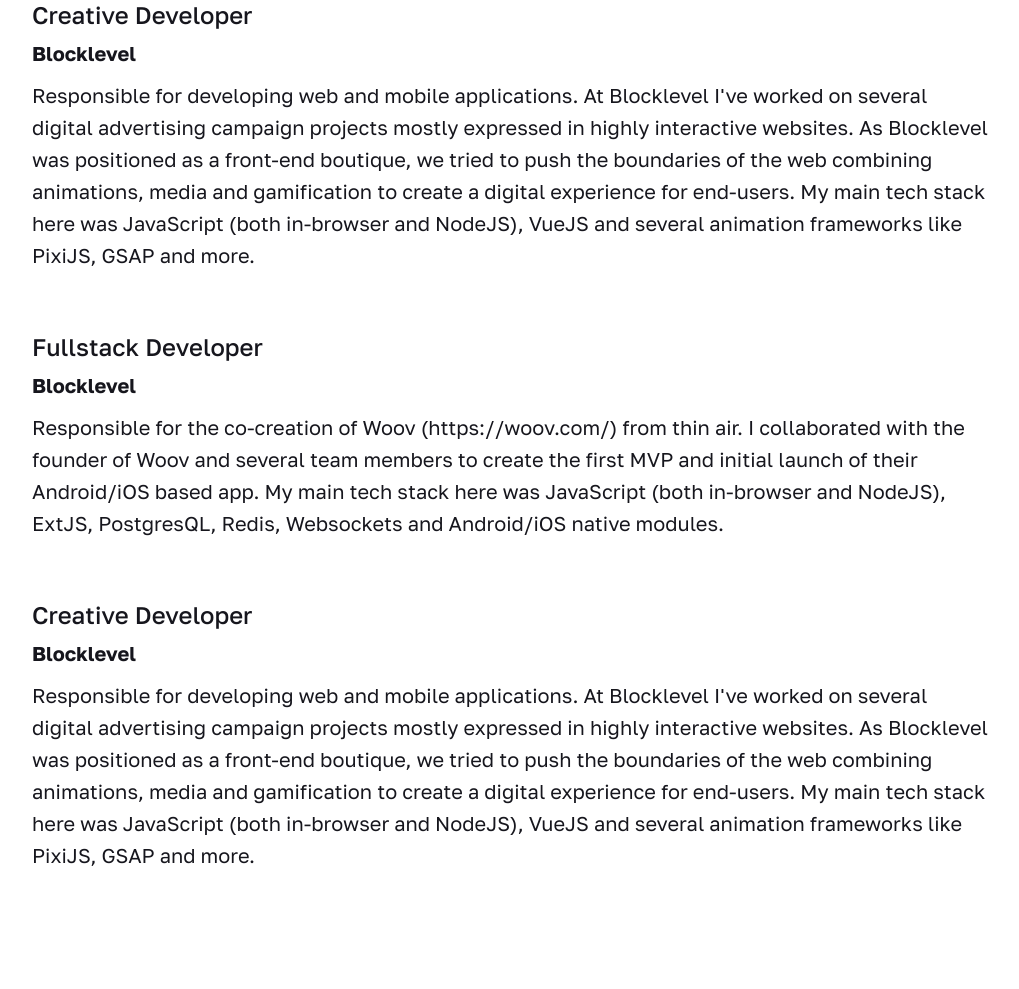
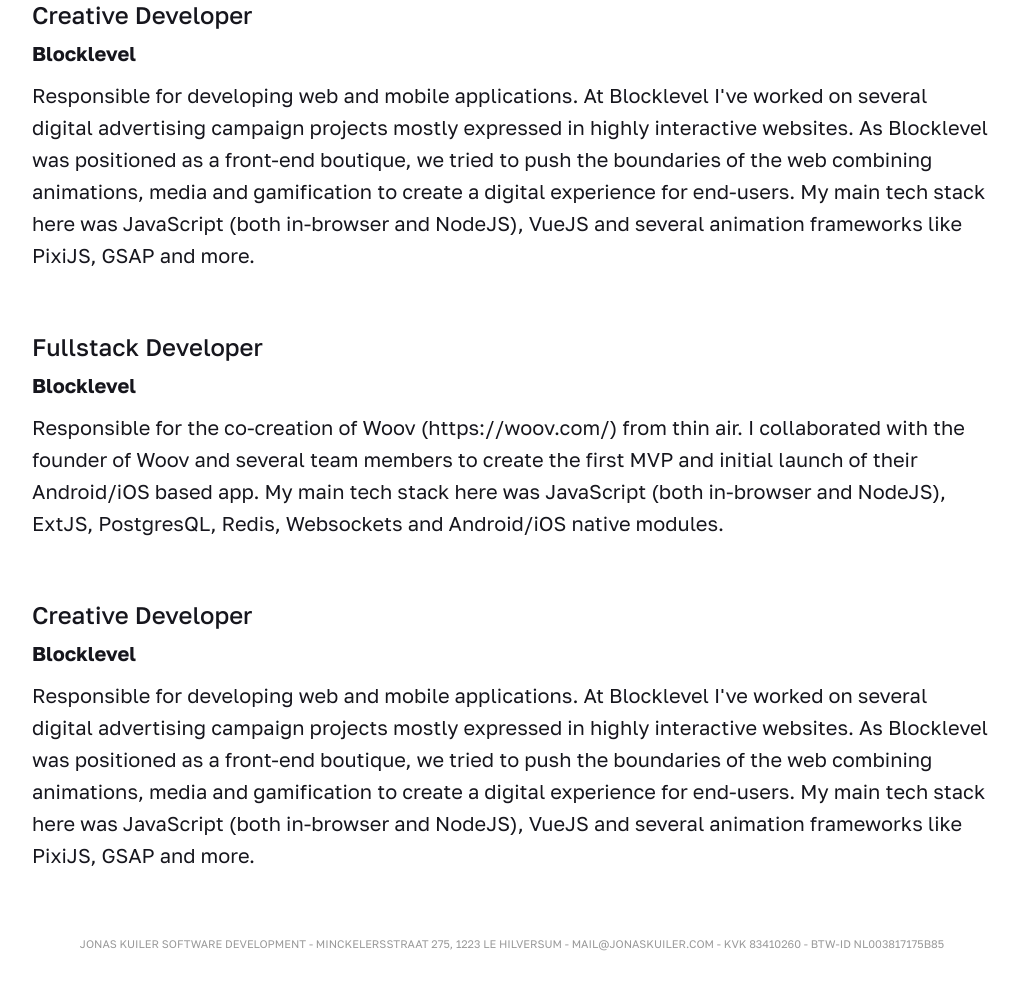
Before and after one commit to jonaskuiler/jonaskuiler.com, a Gatsby site: page / in a window 1280 px wide. Shown: the part 1674-2663 px from the top of the page, without its empty margins (128-1147 px from the left). Before the commit the page ends 2609 px from the top, so only its background shows below. Built offline with nearby package versions, Linux system fonts and the light colour scheme; Gatsby itself is replaced by a stand-in of ours.

Commit message:
fix: add page footer

```diff
--- a/src/pages/index.js
+++ b/src/pages/index.js
@@ -2,7 +2,14 @@ import * as React from "react";
 import { Reset } from "styled-reset";
 import styled, { createGlobalStyle, ThemeProvider } from "styled-components";
 import Logo from "../assets/badge.inline.svg";
-import { border, layout, space, typography, flexbox } from "styled-system";
+import {
+  border,
+  layout,
+  space,
+  typography,
+  flexbox,
+  color,
+} from "styled-system";
 import theme from "../theme";
 
 const Global = createGlobalStyle`
@@ -81,6 +88,7 @@ const Text = styled.span`
   ${space}
   ${layout}
   ${border}
+  ${color}
 `;
 
 const ExperienceItem = ({ role, company, description }) => {
@@ -259,6 +267,23 @@ const IndexPage = () => (
           `}
         />
       </Wrapper>
+
+      <Wrapper mb={5}>
+        {typeof window !== "undefined" && (
+          <Text
+            as="p"
+            fontSize={"11px"}
+            lineHeight={1.6}
+            textAlign="center"
+            fontFamily="'Golos Text', sans-serif"
+            color="rgba(0, 0, 0, 0.4)"
+          >
+            JONAS KUILER SOFTWARE DEVELOPMENT - MINCKELERSSTRAAT 275, 1223 LE
+            HILVERSUM - MAIL@JONASKUILER.COM - KVK 83410260 - BTW-ID
+            NL003817175B85
+          </Text>
+        )}
+      </Wrapper>
     </Container>
   </ThemeProvider>
 );
```
Also changed, not shown: 1 other file.
